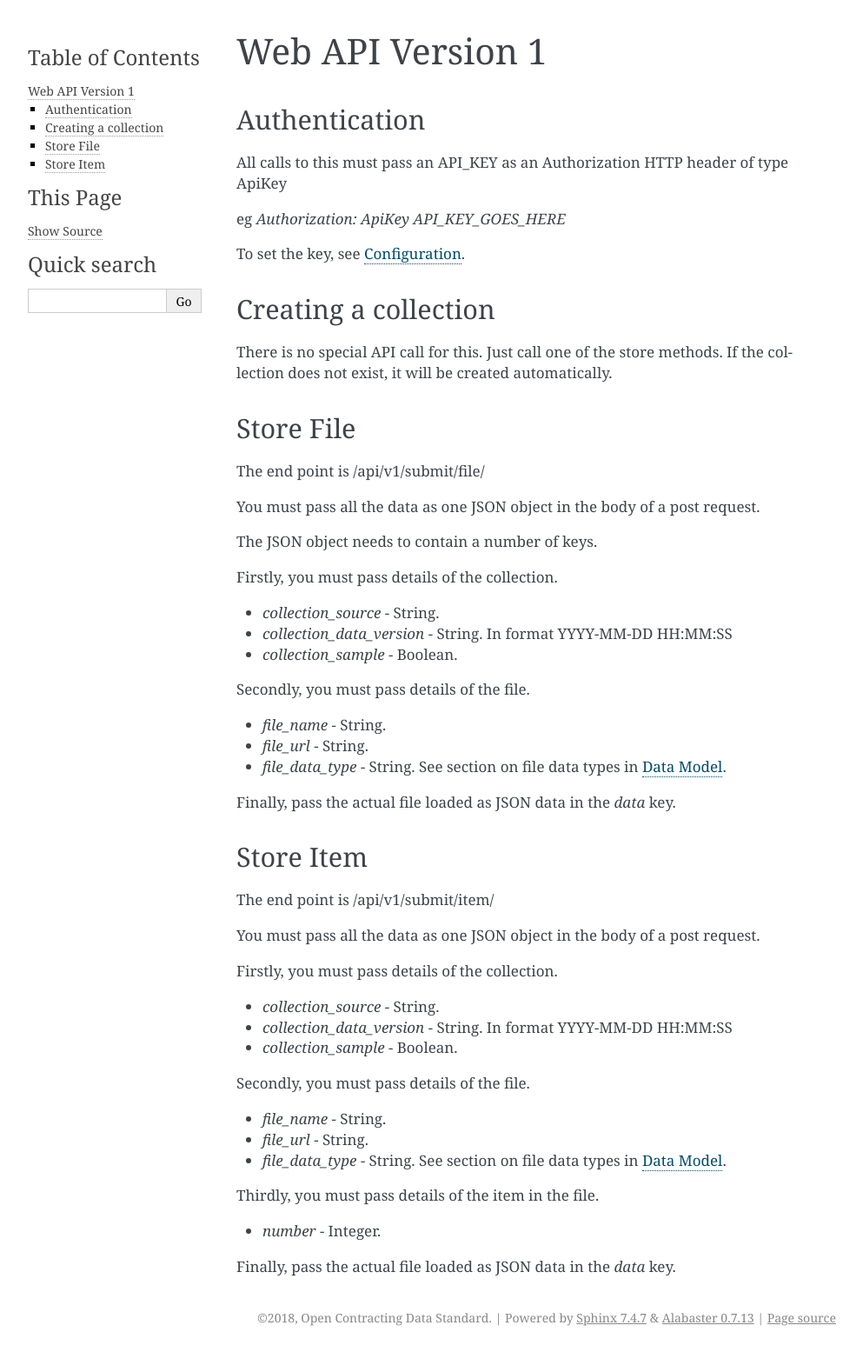
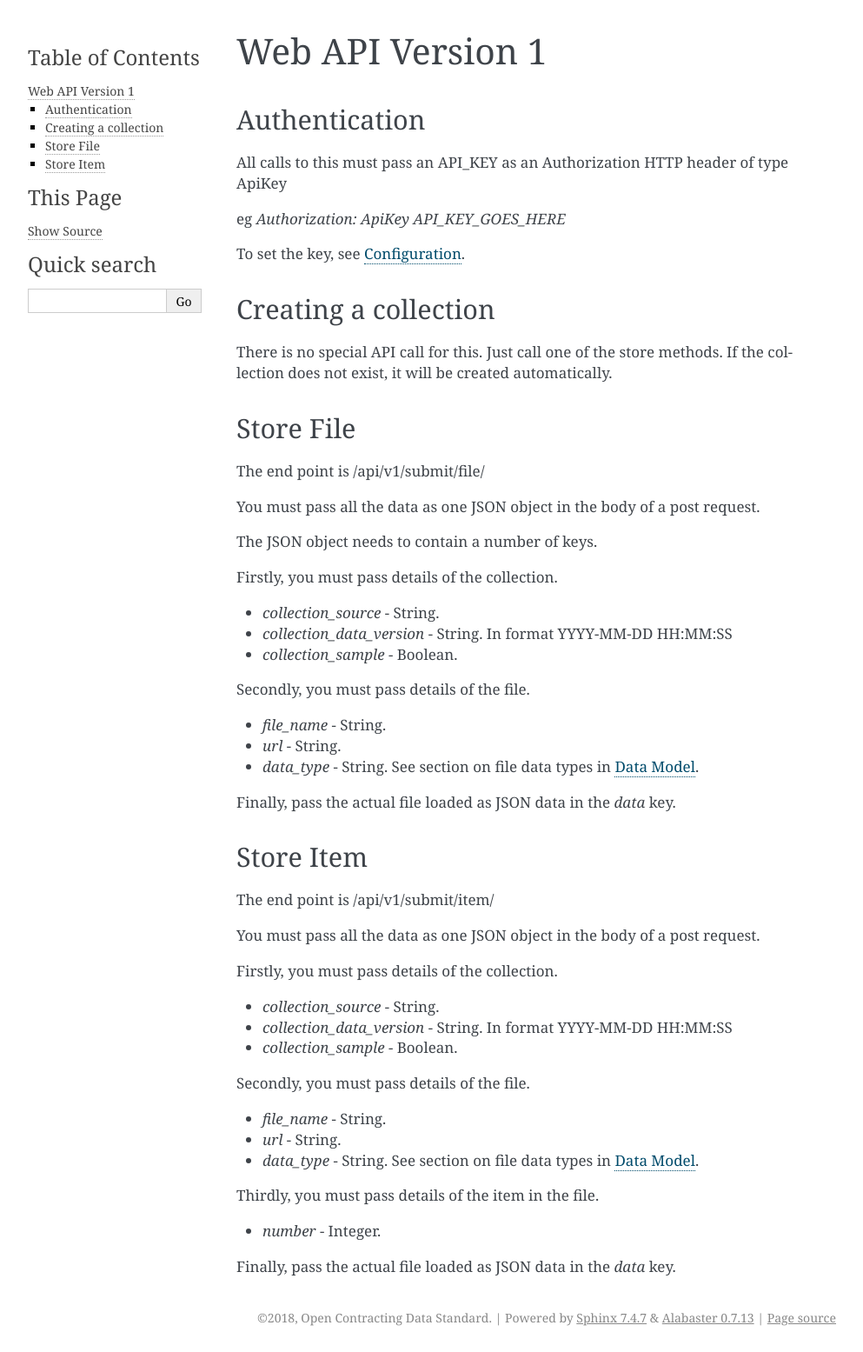
Before and after one commit to open-contracting/kingfisher-process, a Sphinx documentation site: the page built from docs/web-api-v1.rst, in a window 1280 px wide. Shown: the whole page at 87% size, without its empty margins (148-1141 px from the left). Built offline with Sphinx 7.4.7, drawn with Linux system fonts in a browser that asks for light colours.

```diff
--- a/docs/web-api-v1.rst
+++ b/docs/web-api-v1.rst
@@ -34,8 +34,8 @@ Firstly, you must pass details of the collection.
 Secondly, you must pass details of the file.
 
 * `file_name` - String.
-* `file_url` - String.
-* `file_data_type` -  String. See section on file data types in :doc:`data-model`.
+* `url` - String.
+* `data_type` -  String. See section on file data types in :doc:`data-model`.
 
 Finally, pass the actual file loaded as JSON data in the `data` key.
 
@@ -55,8 +55,8 @@ Firstly, you must pass details of the collection.
 Secondly, you must pass details of the file.
 
 * `file_name` - String.
-* `file_url` - String.
-* `file_data_type` -  String. See section on file data types in :doc:`data-model`.
+* `url` - String.
+* `data_type` -  String. See section on file data types in :doc:`data-model`.
 
 Thirdly, you must pass details of the item in the file.
 
```
